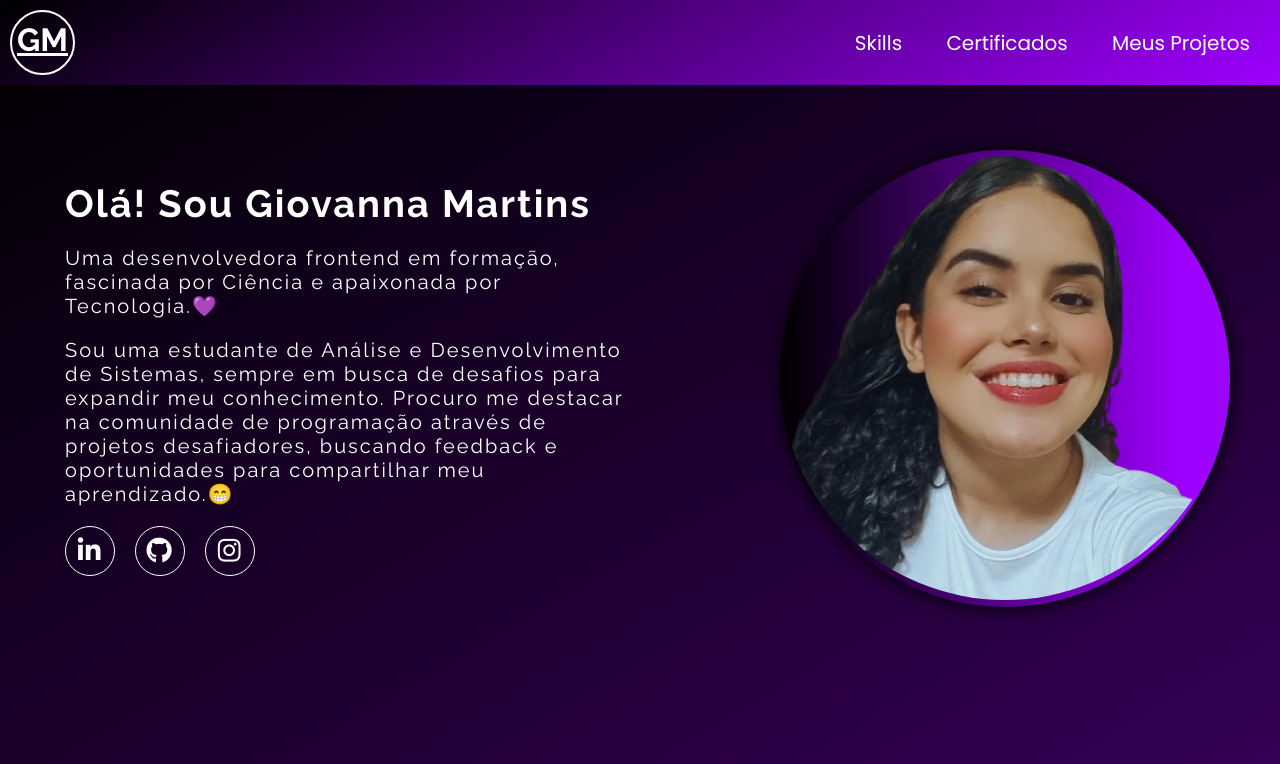
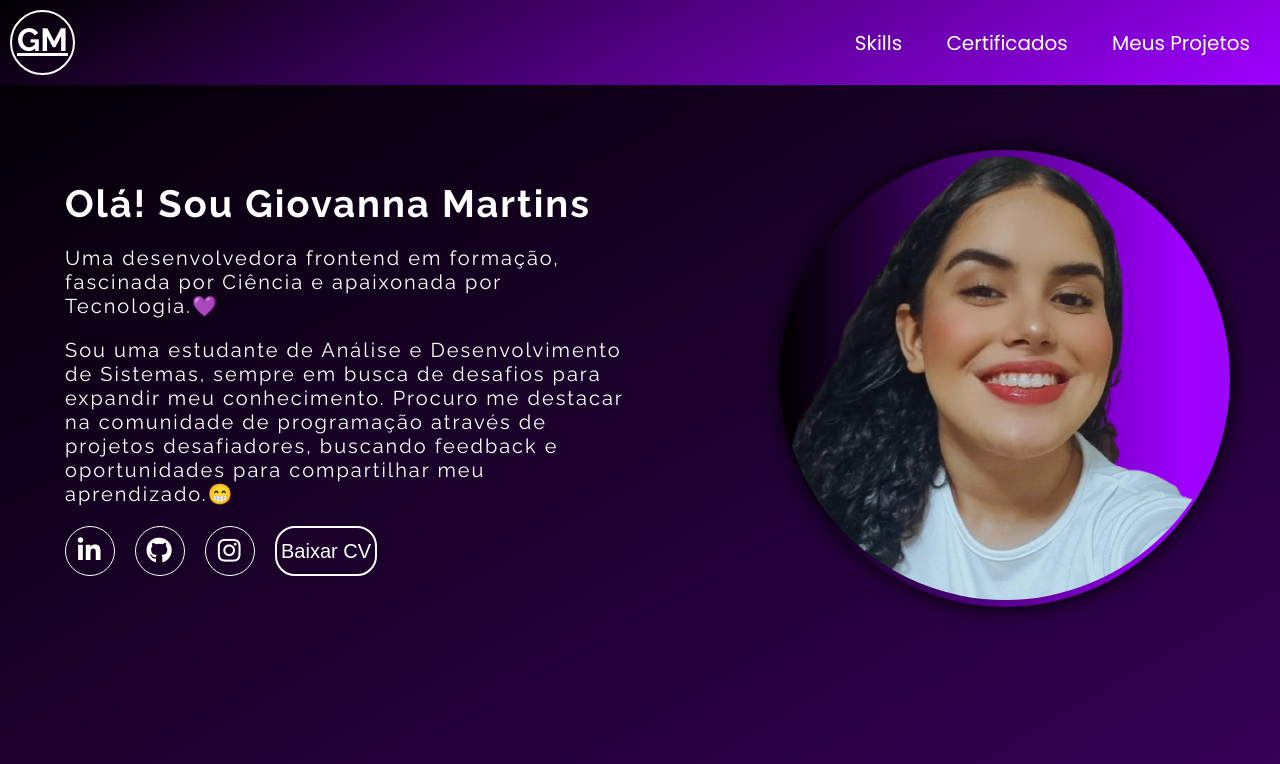
Before and after one commit to GiovannaNobre/portifolio_giovannamartins, a plain HTML site: page index.html in a window 1280 px wide. Shown: the top 764 px of the page. Drawn offline with nearby package versions, Linux system fonts and the light colour scheme.

Commit message:
Add CV download button

```diff
--- a/index.html
+++ b/index.html
@@ -92,6 +92,12 @@
               <i class="fab fa-instagram"></i>
             </a>
           </li>
+
+          <button class="cv">
+            <a href="./src/CV_GiovannaMartins (1).pdf" download="">
+            </a>
+            Baixar CV
+          </button>
         </ul>
       </div>
 
--- a/src/css/estilos.css
+++ b/src/css/estilos.css
@@ -114,6 +114,21 @@ body {
 }
 
 .home .redes-sociais a i:hover {
+	color: #9443d8;
+	border: 1px solid #9443d8;
+	transform: scale(1.1);
+}
+
+.cv{
+	background-color: #1a002a;
+	color: #fff;
+	border: 2px solid #fff;
+	border-radius: 20px;
+	padding: 0 4px 0 4px;
+	font-size: 20px;
+}
+
+.cv:hover{
 	color: #9443d8;
 	border: 1px solid #9443d8;
 	transform: scale(1.1);
```
Also changed, not shown: 1 other file.
